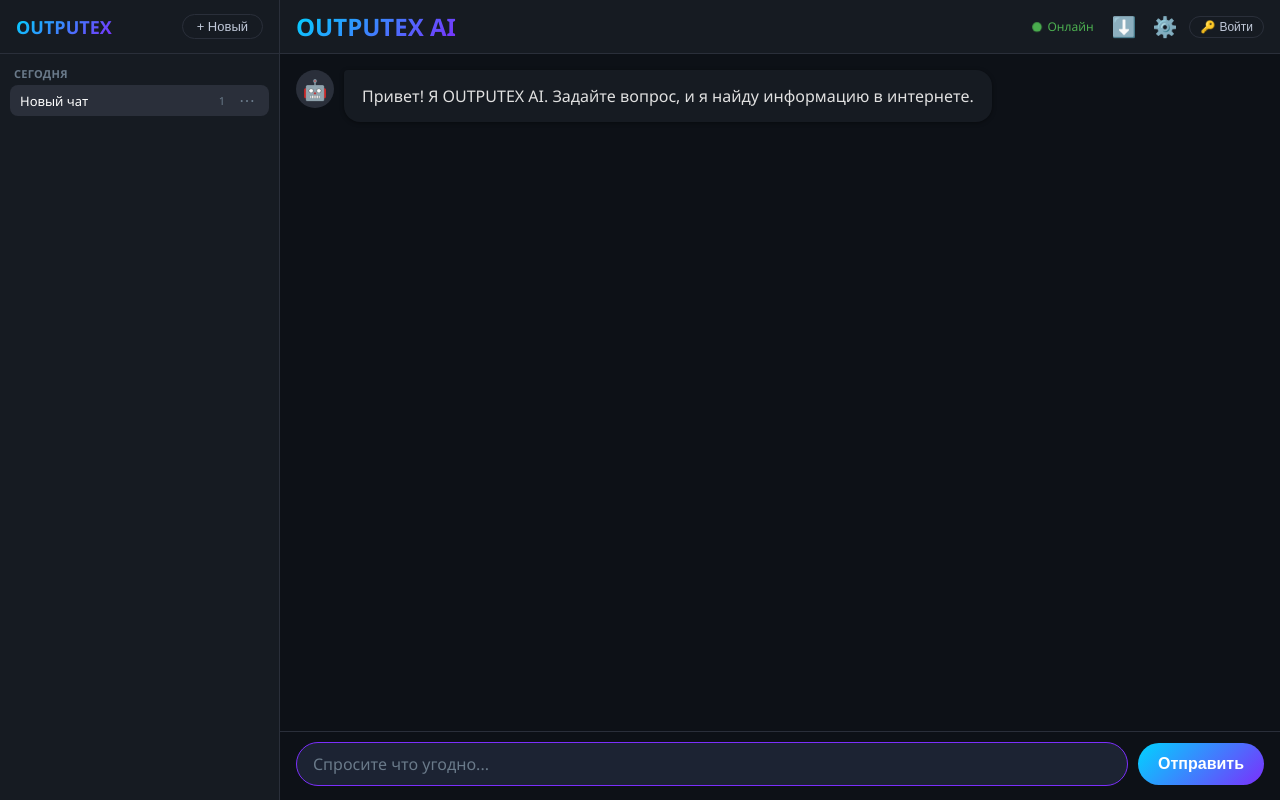
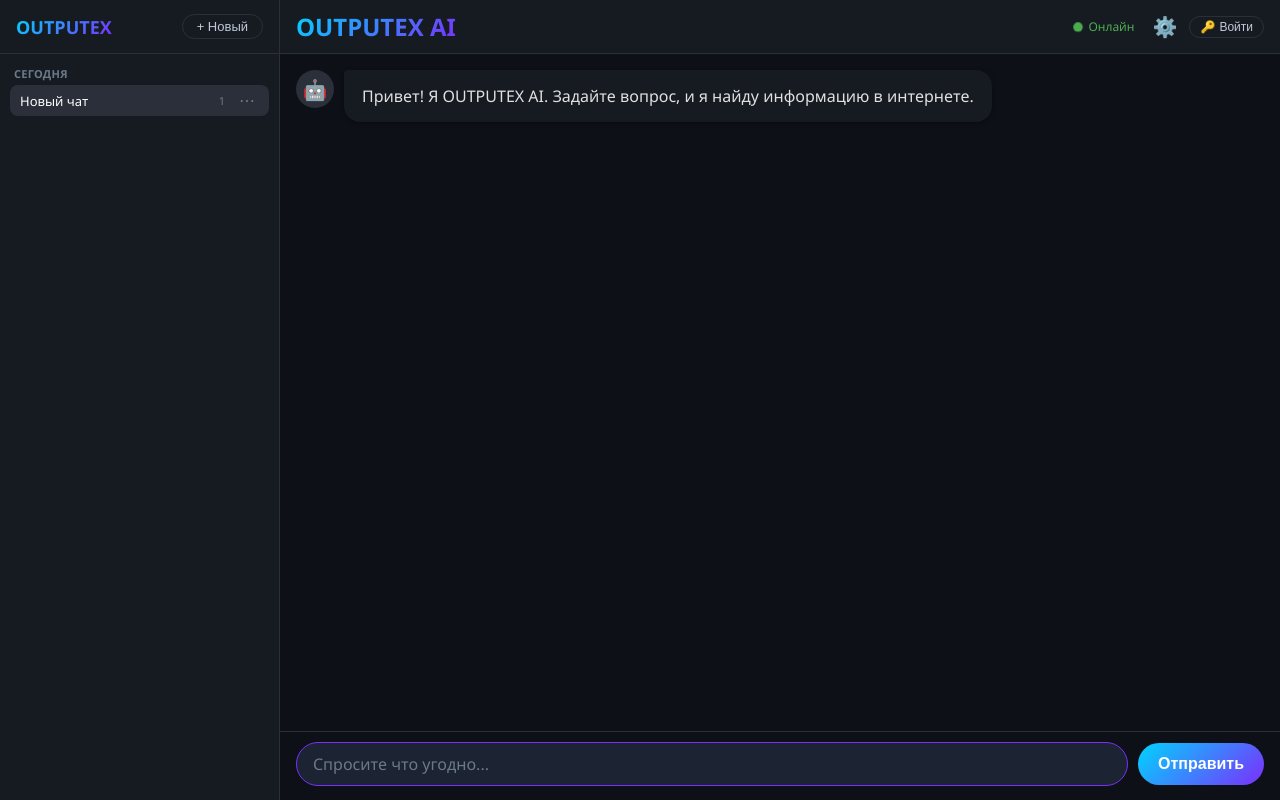
Before and after one commit to leonspidranovic-cellww/outputex-ai-phone, a Flask app: page / in a window 1280 px wide. Run offline with Flask 3, Linux system fonts and the light colour scheme; parts of the project's set-up code (start-up, migrations or seed data) failed here and were passed over.

Commit message:
index.html

```diff
--- a/templates/index.html
+++ b/templates/index.html
@@ -6,9 +6,25 @@
     <title>OUTPUTEX AI</title>
     <script src="https://cdn.jsdelivr.net/npm/marked/marked.min.js"></script>
     <style>
-        * { margin: 0; padding: 0; box-sizing: border-box; }
-        body { font-family: 'Segoe UI', system-ui, sans-serif; background: #0b0e14; color: #e0e0e0; height: 100vh; overflow: hidden; }
-        .app { display: flex; height: 100vh; width: 100vw; background: #0d1117; }
+        /* Глобальный сброс */
+        * {
+            margin: 0;
+            padding: 0;
+            box-sizing: border-box;
+        }
+        html, body {
+            height: 100%;
+            overflow: hidden;
+            font-family: 'Segoe UI', system-ui, sans-serif;
+            background: #0b0e14;
+            color: #e0e0e0;
+        }
+        .app {
+            display: flex;
+            height: 100vh;
+            width: 100vw;
+            background: #0d1117;
+        }
 
         /* Сайдбар */
         .sidebar {
@@ -65,7 +81,16 @@
         .sidebar-history::-webkit-scrollbar-thumb { background: #2a2f3a; border-radius: 10px; }
 
         .history-group { margin-bottom: 16px; }
-        .history-group .group-title { font-size: 11px; font-weight: 600; color: #6a7a8a; text-transform: uppercase; letter-spacing: 0.3px; margin-bottom: 4px; padding-left: 4px; }
+        .history-group .group-title {
+            font-size: 11px;
+            font-weight: 600;
+            color: #6a7a8a;
+            text-transform: uppercase;
+            letter-spacing: 0.3px;
+            margin-bottom: 4px;
+            padding-left: 4px;
+        }
+
         .history-item {
             padding: 6px 10px;
             border-radius: 8px;
@@ -80,8 +105,18 @@
         }
         .history-item:hover { background: #2a2f3a; }
         .history-item.active { background: #2a2f3a; color: #fff; }
-        .history-item .title { white-space: nowrap; overflow: hidden; text-overflow: ellipsis; flex: 1; }
-        .history-item .meta { font-size: 11px; color: #6a7a8a; flex-shrink: 0; margin-right: 4px; }
+        .history-item .title {
+            white-space: nowrap;
+            overflow: hidden;
+            text-overflow: ellipsis;
+            flex: 1;
+        }
+        .history-item .meta {
+            font-size: 11px;
+            color: #6a7a8a;
+            flex-shrink: 0;
+            margin-right: 4px;
+        }
         .history-item .menu-btn {
             background: none;
             border: none;
@@ -93,9 +128,8 @@
             transition: 0.15s;
         }
         .history-item:hover .menu-btn,
-        .history-item.active .menu-btn {
-            opacity: 1;
-        }
+        .history-item.active .menu-btn { opacity: 1; }
+
         .dropdown-menu {
             display: none;
             position: absolute;
@@ -121,7 +155,13 @@
         }
         .dropdown-menu .menu-item:hover { background: #2a2f3a; color: #fff; }
         .dropdown-menu .menu-item.danger { color: #f87171; }
-        .sidebar-empty { color: #6a7a8a; text-align: center; padding: 30px 0; font-size: 14px; }
+
+        .sidebar-empty {
+            color: #6a7a8a;
+            text-align: center;
+            padding: 30px 0;
+            font-size: 14px;
+        }
 
         /* Основная область */
         .main {
@@ -130,7 +170,11 @@
             flex-direction: column;
             min-width: 0;
             background: #0d1117;
+            height: 100vh;
+            overflow: hidden;
         }
+
+        /* Шапка */
         .header {
             padding: 10px 16px;
             background: #161b22;
@@ -139,6 +183,7 @@
             align-items: center;
             gap: 8px;
             flex-shrink: 0;
+            min-height: 52px;
         }
         .header .menu-btn {
             background: none;
@@ -203,7 +248,7 @@
             gap: 4px;
         }
 
-        /* Сообщения */
+        /* Чат — растягивается на всю высоту */
         .messages {
             flex: 1;
             overflow-y: auto;
@@ -213,11 +258,13 @@
             gap: 12px;
             background: #0d1117;
             scroll-behavior: smooth;
+            min-height: 0;
         }
         .messages::-webkit-scrollbar { width: 6px; }
         .messages::-webkit-scrollbar-track { background: #161b22; }
         .messages::-webkit-scrollbar-thumb { background: #2a2f3a; border-radius: 10px; }
 
+        /* Сообщения */
         .message {
             display: flex;
             gap: 10px;
@@ -342,7 +389,7 @@
             to { opacity: 1; transform: translateY(0); }
         }
 
-        /* Поле ввода */
+        /* Поле ввода — прижато к низу */
         .input-area {
             padding: 10px 16px 14px;
             background: #0d1117;
@@ -351,6 +398,7 @@
             gap: 10px;
             align-items: center;
             flex-shrink: 0;
+            min-height: 56px;
         }
         .input-area textarea {
             flex: 1;
@@ -392,7 +440,8 @@
         /* Модалка */
         .modal-overlay {
             position: fixed;
-            top: 0; left: 0; width: 100%; height: 100%;
+            top: 0; left: 0;
+            width: 100%; height: 100%;
             background: rgba(0,0,0,0.7);
             display: none;
             justify-content: center;
@@ -473,7 +522,7 @@
 </head>
 <body>
 <div class="app">
-    <!-- Боковая панель -->
+    <!-- Сайдбар -->
     <div class="sidebar" id="sidebar">
         <div class="sidebar-header">
             <span class="logo-small">OUTPUTEX</span>
@@ -489,13 +538,14 @@
             <button class="menu-btn" id="menuBtn">☰</button>
             <span class="logo">OUTPUTEX AI</span>
             <span class="online">Онлайн</span>
-            <button class="btn-icon" id="downloadBtn" title="Скачать диалог">⬇️</button>
             <button class="btn-icon" id="settingsBtn" title="Настройки">⚙️</button>
             <button class="google-btn" id="googleLoginBtn"><span>🔑</span> Войти</button>
         </div>
 
+        <!-- Чат (растягивается) -->
         <div class="messages" id="messages"></div>
 
+        <!-- Поле ввода -->
         <div class="input-area">
             <textarea id="question" rows="1" placeholder="Спросите что угодно..."></textarea>
             <button id="sendBtn">Отправить</button>
@@ -529,7 +579,6 @@
     const settingsBtn = document.getElementById('settingsBtn');
     const googleLoginBtn = document.getElementById('googleLoginBtn');
     const sidebarHistory = document.getElementById('sidebarHistory');
-    const downloadBtn = document.getElementById('downloadBtn');
     const menuBtn = document.getElementById('menuBtn');
     const sidebar = document.getElementById('sidebar');
     const overlay = document.getElementById('sidebarOverlay');
@@ -726,7 +775,6 @@
 
         sidebarHistory.innerHTML = html;
 
-        // Обработчики кликов
         sidebarHistory.querySelectorAll('.history-item .title').forEach(el => {
             el.addEventListener('click', function(e) {
                 e.stopPropagation();
@@ -958,10 +1006,6 @@
     });
 
     googleLoginBtn.addEventListener('click', googleLogin);
-    downloadBtn.addEventListener('click', () => {
-        alert('Скачивание диалога будет добавлено позже');
-    });
-
     menuBtn.addEventListener('click', toggleSidebar);
     overlay.addEventListener('click', toggleSidebar);
 
```
